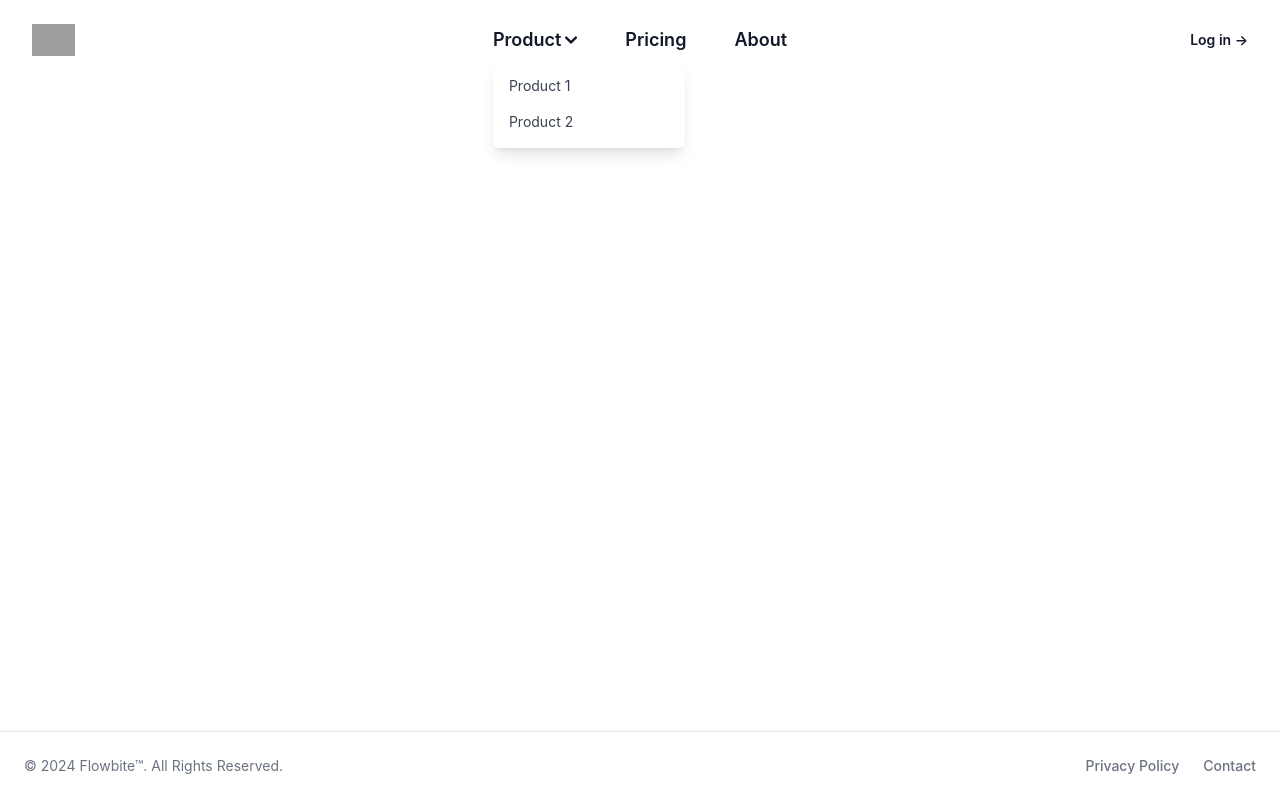
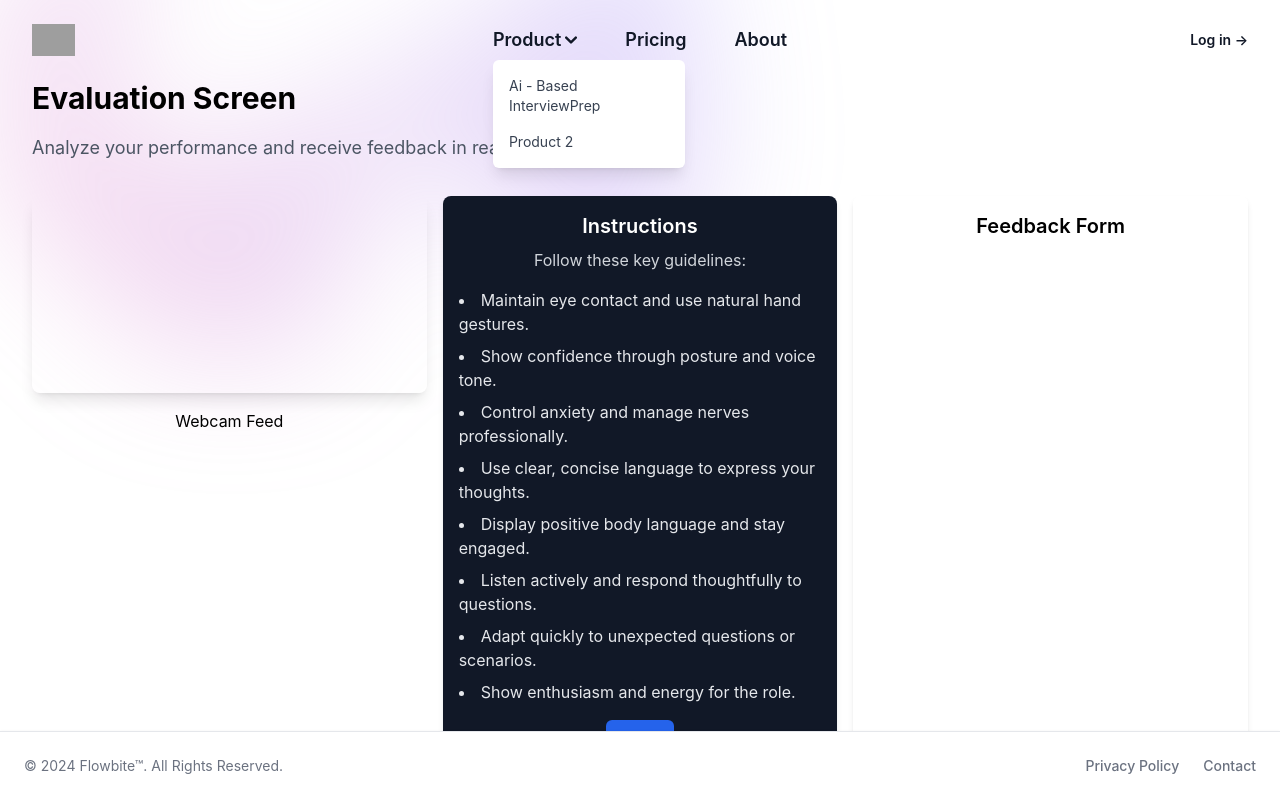
Before and after one commit to divyanshuu8/AcePrep, a React (Create React App) app in the folder frontend/: page /interviewprep/evaluate in a window 1280 px wide. Both pictures are taken after a click on the button "Product". Built offline with nearby package versions, Linux system fonts and the light colour scheme; no server answers; grey boxes are pictures that could not be loaded.

Commit message:
product 1

```diff
--- a/frontend/src/App.js
+++ b/frontend/src/App.js
@@ -7,6 +7,8 @@ import SignUp from "./components/SignUp Page/SignUp.jsx";
 import Navbar from "./components/partial/Navbar";
 import Footer from "./components/partial/Footer";
 import Admin from "./components/AdminPage/Admin.jsx";
+import InterviewPrep from "./components/InterviewPrep/InterviewPrep.jsx";
+import Evaluate from "./components/InterviewPrep/Evaluate.jsx";
 
 import { Toaster, toast } from "react-hot-toast";
 import "./App.css";
@@ -89,7 +91,9 @@ const App = () => {
             <Route path="/aboutus" element={<About />} />
             <Route path="/login" element={<Login onLogin={handleLogin} />} />
             <Route path="/signup" element={<SignUp />} />
+            <Route path="/interviewprep" element={<InterviewPrep />} />
             <Route path="/admin" element={<AdminRoute />} />
+            <Route path="/interviewprep/evaluate" element={<Evaluate />} />
           </Routes>
           <Footer />
         </div>
--- /dev/null
+++ b/frontend/src/components/InterviewPrep/Evaluate.jsx
@@ -0,0 +1,129 @@
+// src/components/Evaluate.js
+import React, { useEffect, useRef, useState } from "react";
+import { toast } from "react-hot-toast";
+import Gradient from "../partial/Gradient";
+
+const Evaluate = () => {
+  const videoRef = useRef(null); // Ref for the video element
+  const [isStarted, setIsStarted] = useState(false);
+
+  const handleNextClick = () => {
+    toast.success("Assessment starting..."); // Triggering toast notification
+
+    setIsStarted(true);
+
+    // Example: Replace this with your actual WebSocket or API call
+    fetch("http://localhost:5000/api/start-assessment", {
+      method: "POST",
+      headers: {
+        "Content-Type": "application/json",
+      },
+    })
+      .then((res) => res.json())
+      .then((data) => {
+        // Process server messages (update state, UI, etc.)
+        console.log("Message from server:", data);
+      })
+      .catch((error) => console.error("Error receiving messages:", error));
+  };
+
+  useEffect(() => {
+    // Function to start the webcam
+    const startWebcam = async () => {
+      try {
+        const stream = await navigator.mediaDevices.getUserMedia({
+          video: true,
+        });
+        if (videoRef.current) {
+          videoRef.current.srcObject = stream; // Set the video source to the webcam stream
+        }
+      } catch (error) {
+        console.error("Error accessing webcam:", error);
+      }
+    };
+
+    startWebcam(); // Start the webcam when the component mounts
+
+    return () => {
+      if (videoRef.current) {
+        const stream = videoRef.current.srcObject;
+        if (stream) {
+          const tracks = stream.getTracks();
+          tracks.forEach((track) => track.stop()); // Stop all tracks when unmounting
+        }
+      }
+    };
+  }, []);
+
+  return (
+    <main className="flex flex-col flex-grow relative isolate px-6 pt-14 lg:px-8">
+      <Gradient />
+      <h1 className="text-3xl font-bold mb-4 mt-6">Evaluation Screen</h1>
+
+      <div className="text-lg leading-8 text-gray-600">
+        <p>Analyze your performance and receive feedback in real-time.</p>
+      </div>
+
+      <div className="grid grid-cols-1 md:grid-cols-3 gap-4 mt-8">
+        {" "}
+        {/* Grid layout for columns */}
+        {/* First Column: Video */}
+        <div className="flex flex-col items-center">
+          <video
+            ref={videoRef}
+            autoPlay
+            playsInline
+            className="w-full max-w-lg rounded-lg shadow-lg" // Add styling for the video
+          />
+          <p className="mt-4 text-center">Webcam Feed</p>
+        </div>
+        {/* Second Column: Animation Instructions */}
+        <div className="flex flex-col items-center p-4 bg-gray-900 bg-opacity-100 rounded-lg shadow-md">
+          {/* Translucent dark background */}
+          <h2 className="text-xl font-semibold mb-2 text-white">
+            Instructions
+          </h2>
+          <p className="mb-4 text-gray-300">Follow these key guidelines:</p>
+
+          {/* Conditionally render the list and button */}
+          {!isStarted && (
+            <>
+              <ul className="list-disc list-inside text-gray-200 space-y-2">
+                <li>Maintain eye contact and use natural hand gestures.</li>
+                <li>Show confidence through posture and voice tone.</li>
+                <li>Control anxiety and manage nerves professionally.</li>
+                <li>Use clear, concise language to express your thoughts.</li>
+                <li>Display positive body language and stay engaged.</li>
+                <li>Listen actively and respond thoughtfully to questions.</li>
+                <li>Adapt quickly to unexpected questions or scenarios.</li>
+                <li>Show enthusiasm and energy for the role.</li>
+              </ul>
+              <button
+                onClick={handleNextClick}
+                className="mt-4 bg-blue-600 text-white py-2 px-4 rounded-md hover:bg-blue-500"
+              >
+                Next
+              </button>
+            </>
+          )}
+
+          {/* You can add other content here that will display after the button is clicked */}
+          {isStarted && (
+            <p className="text-green-500 mt-4">
+              The assessment has started. Please wait for further
+              instructions...
+            </p>
+          )}
+        </div>
+        {/* Third Column: Feedback Form */}
+        <div className="flex flex-col items-center p-4 bg-white bg-opacity-80 rounded-lg shadow-md">
+          {" "}
+          {/* Translucent background */}
+          <h2 className="text-xl font-semibold mb-2">Feedback Form</h2>
+        </div>
+      </div>
+    </main>
+  );
+};
+
+export default Evaluate;
--- /dev/null
+++ b/frontend/src/components/InterviewPrep/InterviewPrep.jsx
@@ -0,0 +1,45 @@
+// src/components/InterviewPrep.jsx
+import React from "react";
+import { useNavigate } from "react-router-dom"; // Import useNavigate from react-router-dom
+import Gradient from "../partial/Gradient";
+
+
+const InterviewPrep = () => {
+  const navigate = useNavigate(); // Initialize useNavigate
+
+  const handleStartPreparation = () => {
+    navigate("/interviewprep/evaluate"); // Navigate to the Evaluate component
+  };
+
+  return (
+    <>
+      <main className="flex flex-grow items-center justify-center relative isolate px-6 pt-14 lg:px-8">
+        <Gradient />
+        <div className="mx-auto max-w-2xl text-center">
+          <h1 className="text-4xl font-bold tracking-tight text-gray-900 sm:text-6xl">
+            Ace Your Interviews with Confidence
+          </h1>
+          <p className="mt-6 text-lg leading-8 text-gray-600">
+            Prepare for your interviews with real-time feedback on your confidence, body language, and more.
+          </p>
+          <div className="mt-10 flex items-center justify-center gap-x-6">
+            <button
+              onClick={handleStartPreparation} // Call the handleStartPreparation function on click
+              className="rounded-md bg-blue-600 px-3.5 py-2.5 text-sm font-semibold text-white shadow-sm hover:bg-blue-500 focus-visible:outline focus-visible:outline-2 focus-visible:outline-offset-2 focus-visible:outline-blue-600"
+            >
+              Start Preparation
+            </button>
+            <a
+              href="#"
+              className="text-sm font-semibold leading-6 text-gray-900"
+            >
+              Learn More <span aria-hidden="true">→</span>
+            </a>
+          </div>
+        </div>
+      </main>
+    </>
+  );
+};
+
+export default InterviewPrep;
--- a/frontend/src/components/partial/Navbar.jsx
+++ b/frontend/src/components/partial/Navbar.jsx
@@ -100,10 +100,10 @@ const Navbar = ({ isLoggedIn, isAdmin, onLogout }) => {
                 >
                   <li>
                     <NavLink
-                      to="/product1"
+                      to="/InterviewPrep"
                       className="block px-4 py-2 hover:bg-gray-100"
                     >
-                      Product 1
+                      Ai - Based InterviewPrep
                     </NavLink>
                   </li>
                   <li>
```
